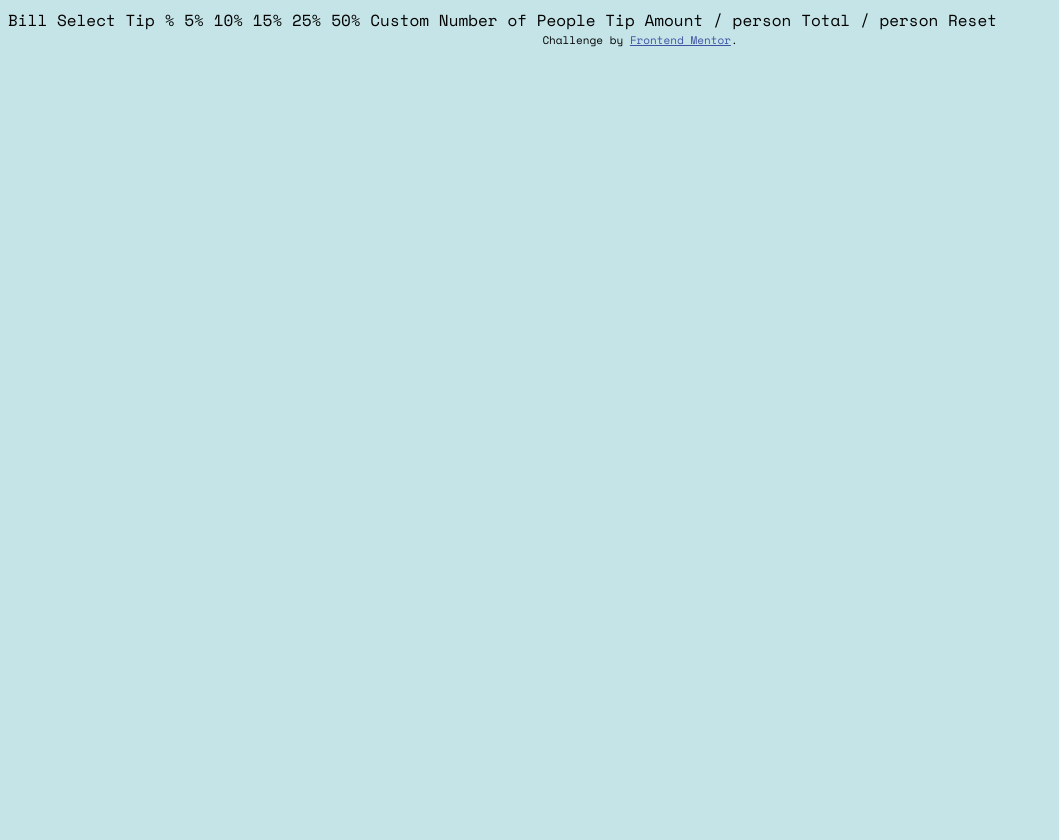
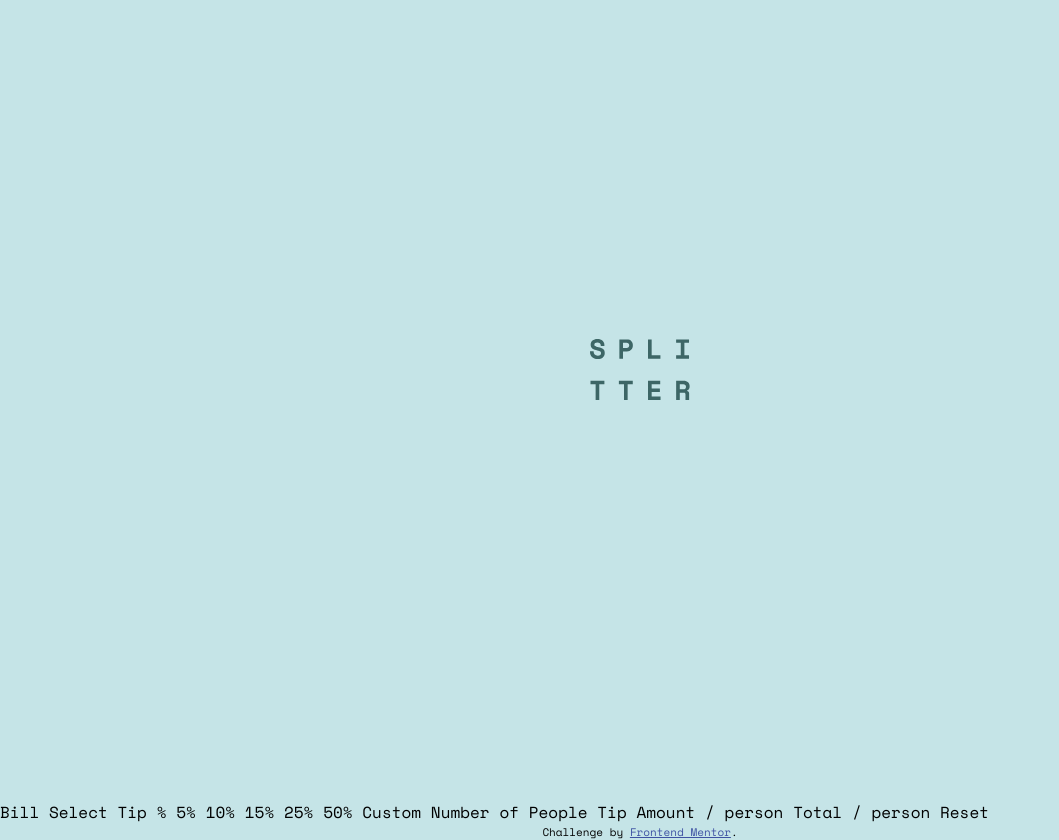
Before and after one commit to AlexanderLyon/tip-calculator, a React (Vite) app: page / in a window 1280 px wide. Shown: the whole page, without its empty margins (0-1059 px from the left). Before the commit the page ends 800 px from the top, so only its background shows below. Built offline with nearby package versions, Linux system fonts and the light colour scheme.

Commit message:
Add Logo and base styles

```diff
--- a/src/app.js
+++ /dev/null
@@ -1,3 +0,0 @@
-import React from 'react';
-
-export const App = () => <div></div>;
--- /dev/null
+++ b/src/app.jsx
@@ -0,0 +1,10 @@
+import React from 'react';
+import logo from '../images/logo.svg';
+
+export const App = () => {
+  return (
+    <main className="app">
+      <img className="logo" src={logo} alt="Splitter" />
+    </main>
+  );
+};
--- a/src/styles/main.scss
+++ b/src/styles/main.scss
@@ -3,10 +3,35 @@
 
 * {
   font-family: 'Space Mono', monospace;
+  box-sizing: border-box;
 }
 
 body {
+  margin: 0;
+  padding: 0;
   background-color: $background-color;
+}
+
+.app {
+  display: flex;
+  flex-direction: column;
+  align-items: center;
+  justify-content: center;
+  min-height: 100vh;
+
+  @media (max-width: $screen-mobile) {
+    height: auto;
+    justify-content: flex-start;
+  }
+}
+
+.logo {
+  margin-bottom: 60px;
+  width: 100px;
+
+  @media (max-width: $screen-mobile) {
+    margin: 40px 0;
+  }
 }
 
 .attribution {
```
